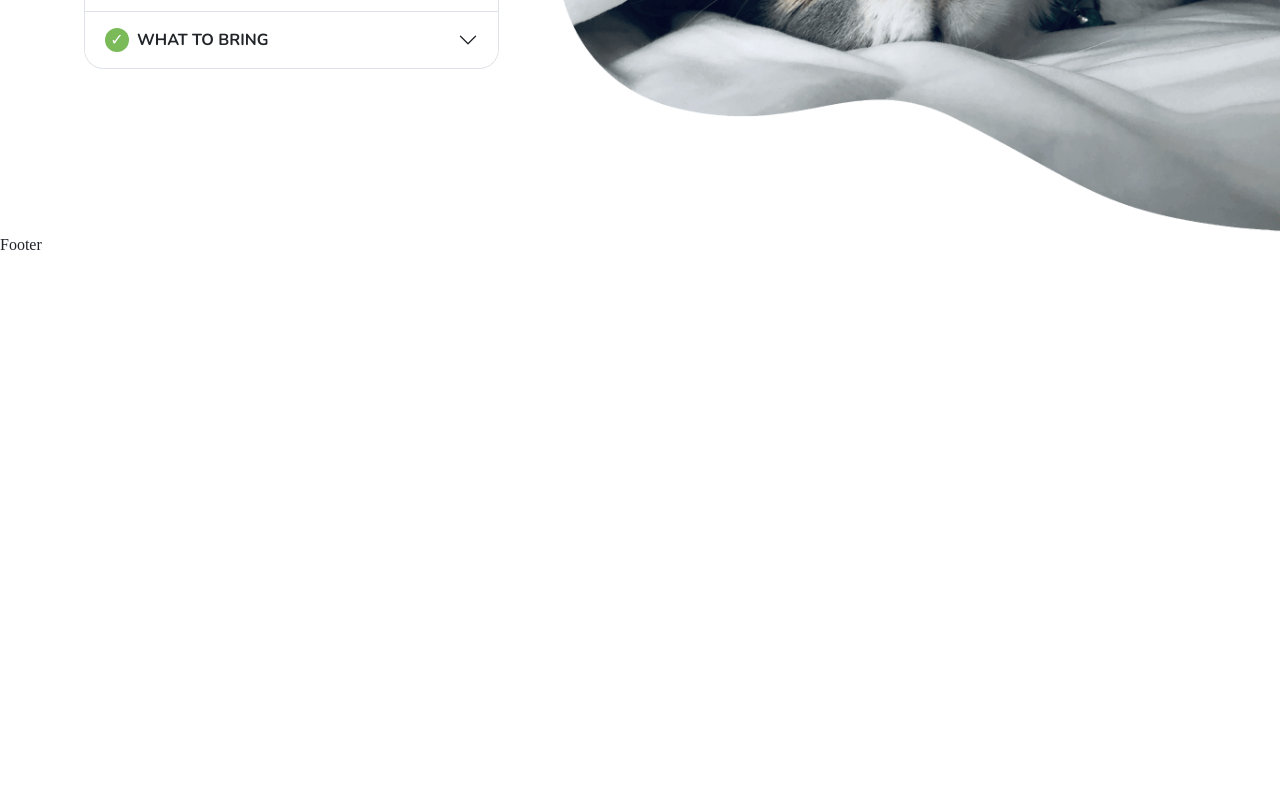
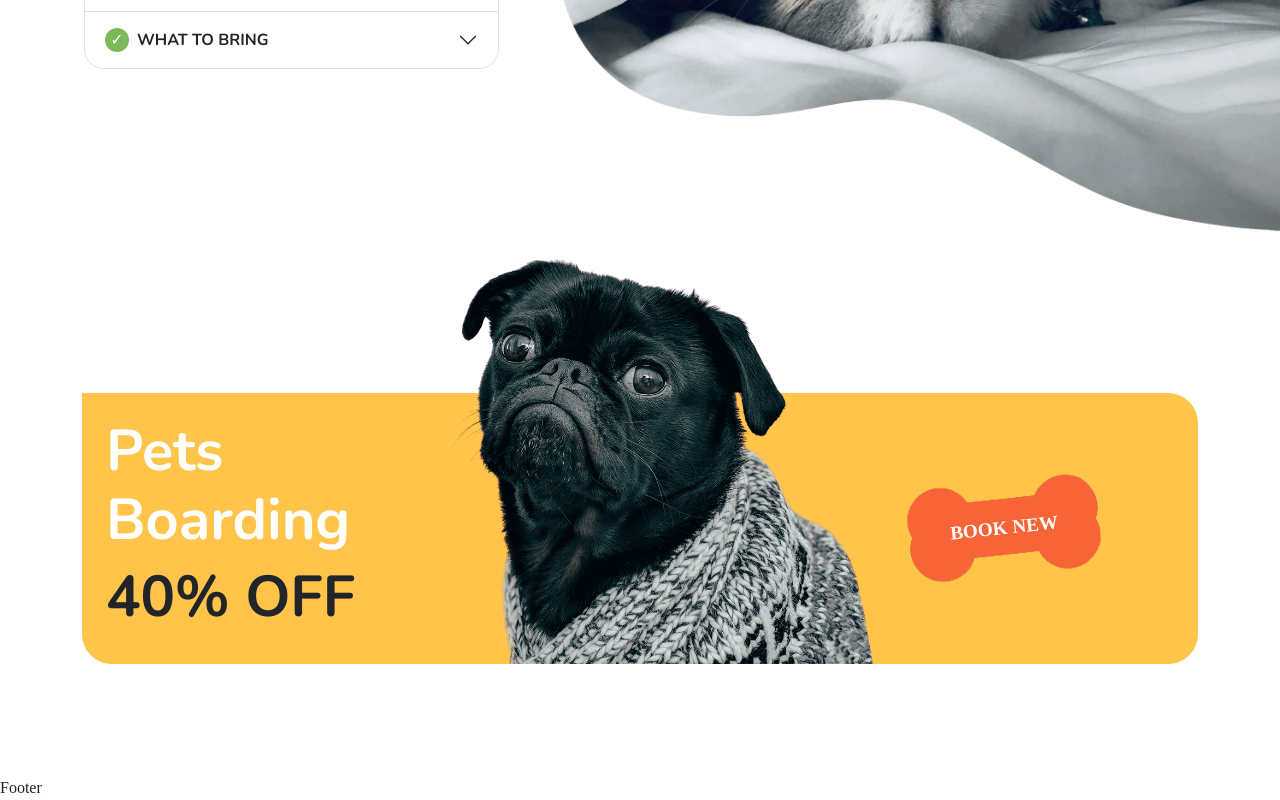
Before and after one commit to saeidsh777/pet-sample-2, a React (Vite) app: page / in a window 1280 px wide. Shown: the part 7636-8436 px from the top of the page. Before the commit the page ends 7893 px from the top, so only its background shows below. Built offline with nearby package versions, Linux system fonts and the light colour scheme; a web font is replaced by a local one.

Commit message:
create PetBoardingOff Component

```diff
--- /dev/null
+++ b/src/Components/PetBoardingOff/PetBoardingOff.css
@@ -0,0 +1,23 @@
+.pet-off {
+  background-color: var(--yellow);
+  border-radius: 0 30px 30px 30px;
+  -webkit-border-radius: 0 30px 30px 30px;
+  -moz-border-radius: 0 30px 30px 30px;
+  -ms-border-radius: 0 30px 30px 30px;
+  -o-border-radius: 0 30px 30px 30px;
+}
+
+.pet-off-img {
+  position: static;
+  width: 80%;
+}
+
+.pet-off-img-container {
+  overflow: hidden;
+  border-radius: 50%;
+  -webkit-border-radius: 50%;
+  -moz-border-radius: 50%;
+  -ms-border-radius: 50%;
+  -o-border-radius: 50%;
+  border: 5px solid var(--white);
+}
--- /dev/null
+++ b/src/Components/PetBoardingOff/PetBoardingOff.jsx
@@ -0,0 +1,29 @@
+import React from "react";
+import "./PetBoardingOff.css";
+import BtnBone from "../BtnBone/BtnBone";
+export default function PetBoardingOff() {
+  return (
+    <section className="pet-boarding-off py-6 mt-5">
+      <div className="container">
+        <div className="pet-off">
+          <div className="row p-4">
+            <div className="col-12 col-xl-4">
+              <h2 className="white-t word-break">Pets Boarding</h2>
+              <h2>40% OFF</h2>
+            </div>
+            <div className="pet-off-img-container col-12 col-xl-4 position-relative mt-3 mt-lg-0">
+              <img
+                className="pet-off-img mx-auto d-block"
+                src="/public/images/img-7.png"
+                alt=""
+              />
+            </div>
+            <div className="col-12 col-xl-4 d-flex justify-content-center align-items-center mt-5 mt-lg-0">
+              <BtnBone type="Link" title="BOOK NEW" />
+            </div>
+          </div>
+        </div>
+      </div>
+    </section>
+  );
+}
--- a/src/Pages/Home/Home.jsx
+++ b/src/Pages/Home/Home.jsx
@@ -14,6 +14,7 @@ import CheckInTime from "../../Components/CheckInTime/CheckInTime";
 import WeStand from "../../Components/WeStand/WeStand";
 import DogBoarding from "../../Components/DogBoarding/DogBoarding";
 import CatBoarding from "../../Components/CatBoarding/CatBoarding";
+import PetBoardingOff from "../../Components/PetBoardingOff/PetBoardingOff";
 export default function Home() {
   return (
     <>
@@ -105,6 +106,8 @@ export default function Home() {
         <DogBoarding/>
 
         <CatBoarding/>
+
+        <PetBoardingOff/>
       </main>
     </>
   );
--- a/src/styles/custom.css
+++ b/src/styles/custom.css
@@ -126,6 +126,10 @@
   word-spacing: nowrap;
 }
 
+.word-break{
+  word-break: break-word;
+}
+
 .accordion-boarding{
   padding: 0 2rem ;
 }
--- a/src/styles/media.css
+++ b/src/styles/media.css
@@ -31,3 +31,21 @@
     padding: 0 2rem 0 0;
   }
 }
+
+@media only screen and (min-width: 1200px) {
+  .pet-off-img-container {
+  overflow: visible;
+  border-radius: none;
+  -webkit-border-radius: none;
+  -moz-border-radius: none;
+  -ms-border-radius: none;
+  -o-border-radius: none;
+  border: none;
+}
+  .pet-off-img {
+    position: absolute;
+    width: 120%;
+    bottom: -1.5rem;
+    left: -1rem;
+  }
+}
```
